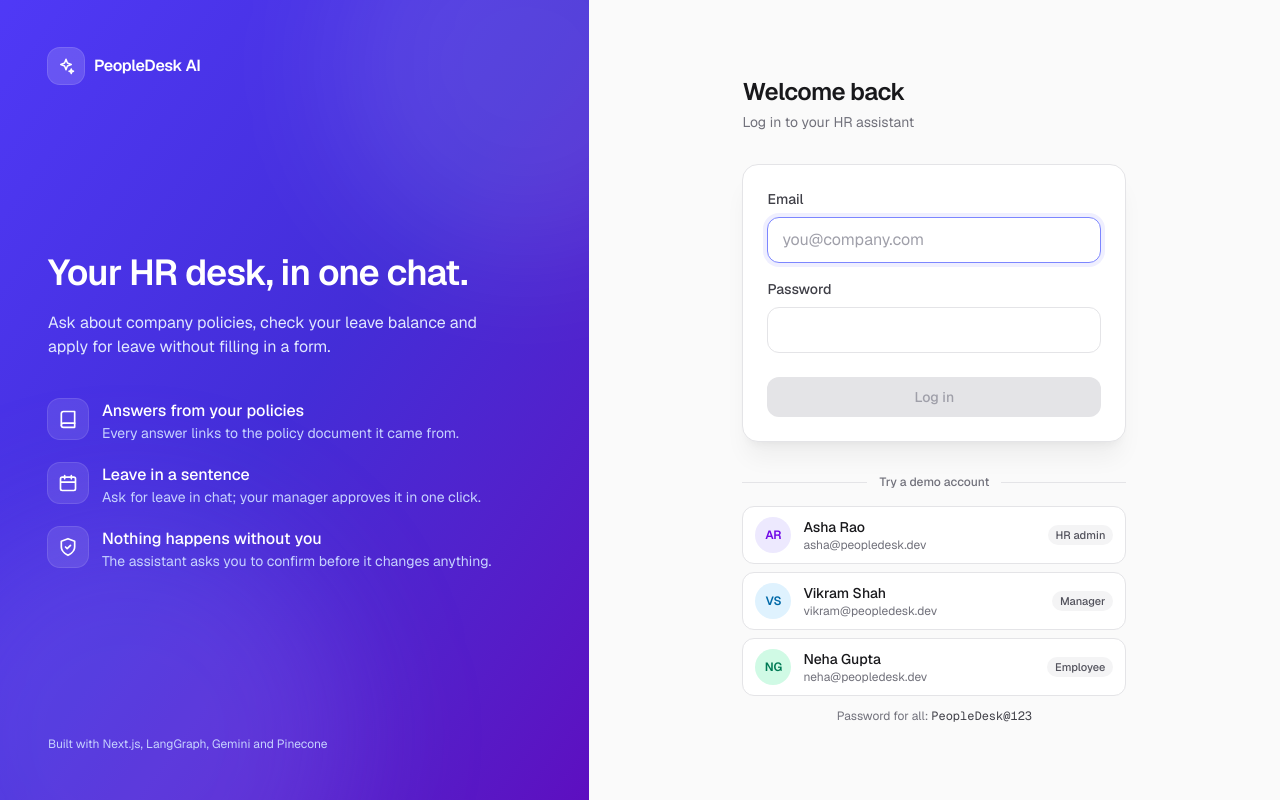
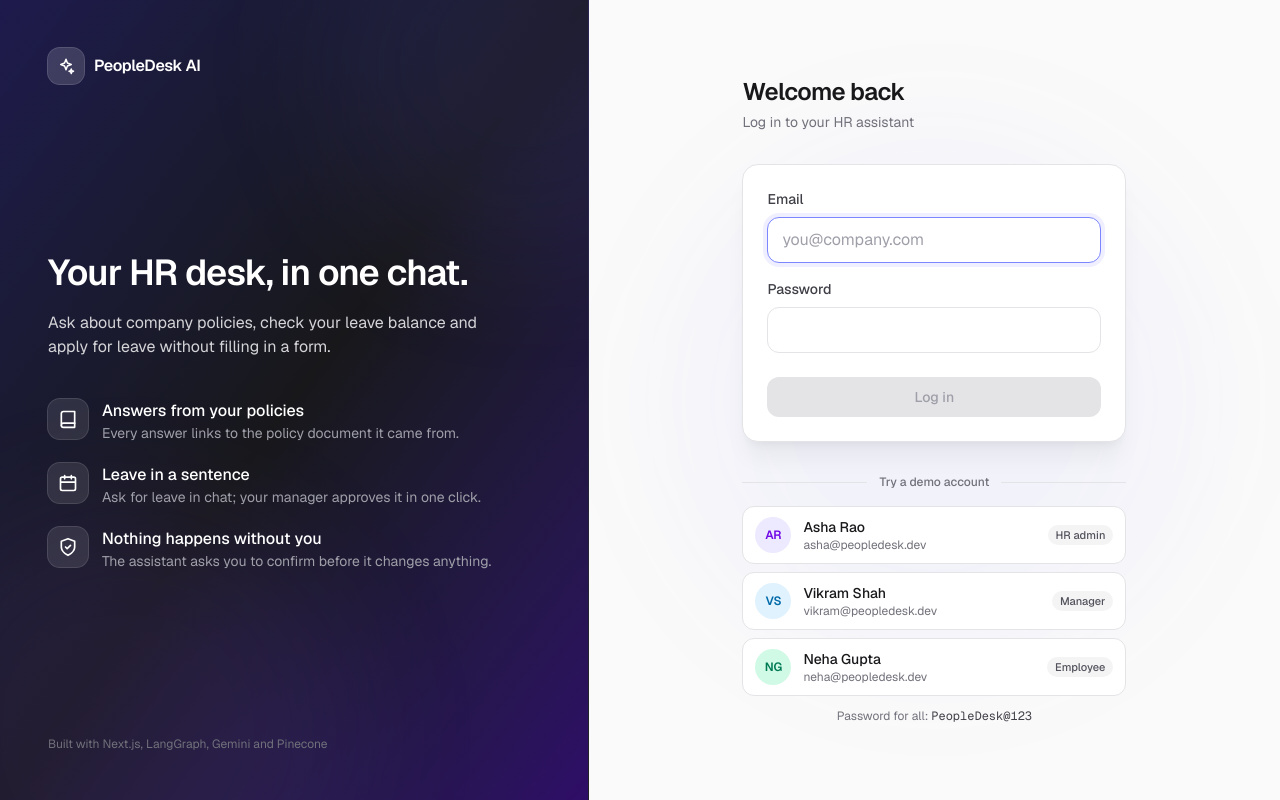
Before and after one commit to Divya0499/peopledesk-ai, a Next.js app: page /login in a window 1280 px wide. Built offline with nearby package versions, Linux system fonts and the light colour scheme.

Commit message:
fixed ui

```diff
--- a/app/globals.css
+++ b/app/globals.css
@@ -26,6 +26,20 @@
   font-family: var(--font-sans), ui-sans-serif, system-ui, sans-serif;
 }
 
+/* Chrome paints saved logins light blue over our input colors. Delaying the
+   background change keeps our own colors, and box-shadow stays free for the
+   focus ring */
+input:-webkit-autofill,
+input:-webkit-autofill:hover,
+input:-webkit-autofill:focus {
+  -webkit-text-fill-color: var(--foreground);
+  caret-color: var(--foreground);
+  transition:
+    background-color 99999s ease-out 0s,
+    border-color 0.15s,
+    box-shadow 0.15s;
+}
+
 /* New chat messages slide up into place */
 @keyframes message-in {
   from {
--- a/app/login/_components/LoginForm.tsx
+++ b/app/login/_components/LoginForm.tsx
@@ -97,7 +97,7 @@
         <button
           type="submit"
           disabled={submitting || !email.trim() || !password}
-          className="mt-6 flex w-full items-center justify-center gap-2 rounded-xl bg-gradient-to-r from-indigo-600 to-violet-600 px-4 py-2.5 text-sm font-medium text-white shadow-md shadow-indigo-500/25 transition hover:from-indigo-500 hover:to-violet-500 disabled:cursor-not-allowed disabled:bg-none disabled:bg-zinc-200 disabled:text-zinc-400 disabled:shadow-none dark:disabled:bg-zinc-800 dark:disabled:text-zinc-600"
+          className="mt-6 flex w-full items-center justify-center gap-2 rounded-xl bg-gradient-to-r from-indigo-600 to-violet-600 px-4 py-2.5 text-sm font-medium text-white shadow-md shadow-indigo-500/25 transition hover:from-indigo-500 hover:to-violet-500 dark:from-indigo-600/90 dark:to-violet-600/90 dark:shadow-indigo-950/40 dark:hover:from-indigo-500 dark:hover:to-violet-500 disabled:cursor-not-allowed disabled:bg-none disabled:bg-zinc-200 disabled:text-zinc-400 disabled:shadow-none dark:disabled:bg-zinc-800 dark:disabled:text-zinc-600"
         >
           {submitting && (
             <span className="size-4 animate-spin rounded-full border-2 border-current border-t-transparent" />
--- a/app/login/page.tsx
+++ b/app/login/page.tsx
@@ -31,14 +31,14 @@
   return (
     <main className="flex min-h-dvh bg-zinc-50 dark:bg-zinc-950">
       {/* Brand panel, only on wide screens */}
-      <section className="relative hidden w-[46%] flex-col justify-between overflow-hidden bg-gradient-to-br from-indigo-600 via-indigo-700 to-violet-800 p-12 text-white lg:flex">
+      <section className="relative hidden w-[46%] flex-col justify-between overflow-hidden bg-gradient-to-br from-indigo-950 via-zinc-900 to-violet-950 p-12 text-white lg:flex lg:border-r lg:border-white/5">
         <div
           aria-hidden
-          className="pointer-events-none absolute -top-32 -right-32 size-96 rounded-full bg-white/10 blur-3xl"
+          className="pointer-events-none absolute -top-32 -right-32 size-96 rounded-full bg-indigo-500/10 blur-3xl"
         />
         <div
           aria-hidden
-          className="pointer-events-none absolute -bottom-40 -left-24 size-[28rem] rounded-full bg-violet-400/20 blur-3xl"
+          className="pointer-events-none absolute -bottom-40 -left-24 size-[28rem] rounded-full bg-violet-500/10 blur-3xl"
         />
 
         <div className="relative flex items-center gap-2.5">
@@ -52,7 +52,7 @@
           <h2 className="text-4xl leading-tight font-semibold tracking-tight">
             Your HR desk, in one chat.
           </h2>
-          <p className="mt-4 text-indigo-100">
+          <p className="mt-4 text-zinc-300">
             Ask about company policies, check your leave balance and apply for
             leave without filling in a form.
           </p>
@@ -68,7 +68,7 @@
                   </span>
                   <span>
                     <span className="block font-medium">{feature.title}</span>
-                    <span className="block text-sm text-indigo-200">
+                    <span className="block text-sm text-zinc-400">
                       {feature.text}
                     </span>
                   </span>
@@ -78,13 +78,18 @@
           </ul>
         </div>
 
-        <p className="relative text-xs text-indigo-200">
+        <p className="relative text-xs text-zinc-500">
           Built with Next.js, LangGraph, Gemini and Pinecone
         </p>
       </section>
 
-      <section className="flex flex-1 items-center justify-center px-4 py-10">
-        <div className="w-full max-w-sm">
+      <section className="relative flex flex-1 items-center justify-center overflow-hidden px-4 py-10">
+        {/* soft light behind the form so the side isn't a flat block */}
+        <div
+          aria-hidden
+          className="pointer-events-none absolute top-1/2 left-1/2 size-[32rem] -translate-x-1/2 -translate-y-1/2 rounded-full bg-indigo-500/5 blur-3xl dark:bg-indigo-500/[0.07]"
+        />
+        <div className="relative w-full max-w-sm">
           <div className="mb-8">
             <div className="mb-6 lg:hidden">
               <Logo size="lg" />
```
